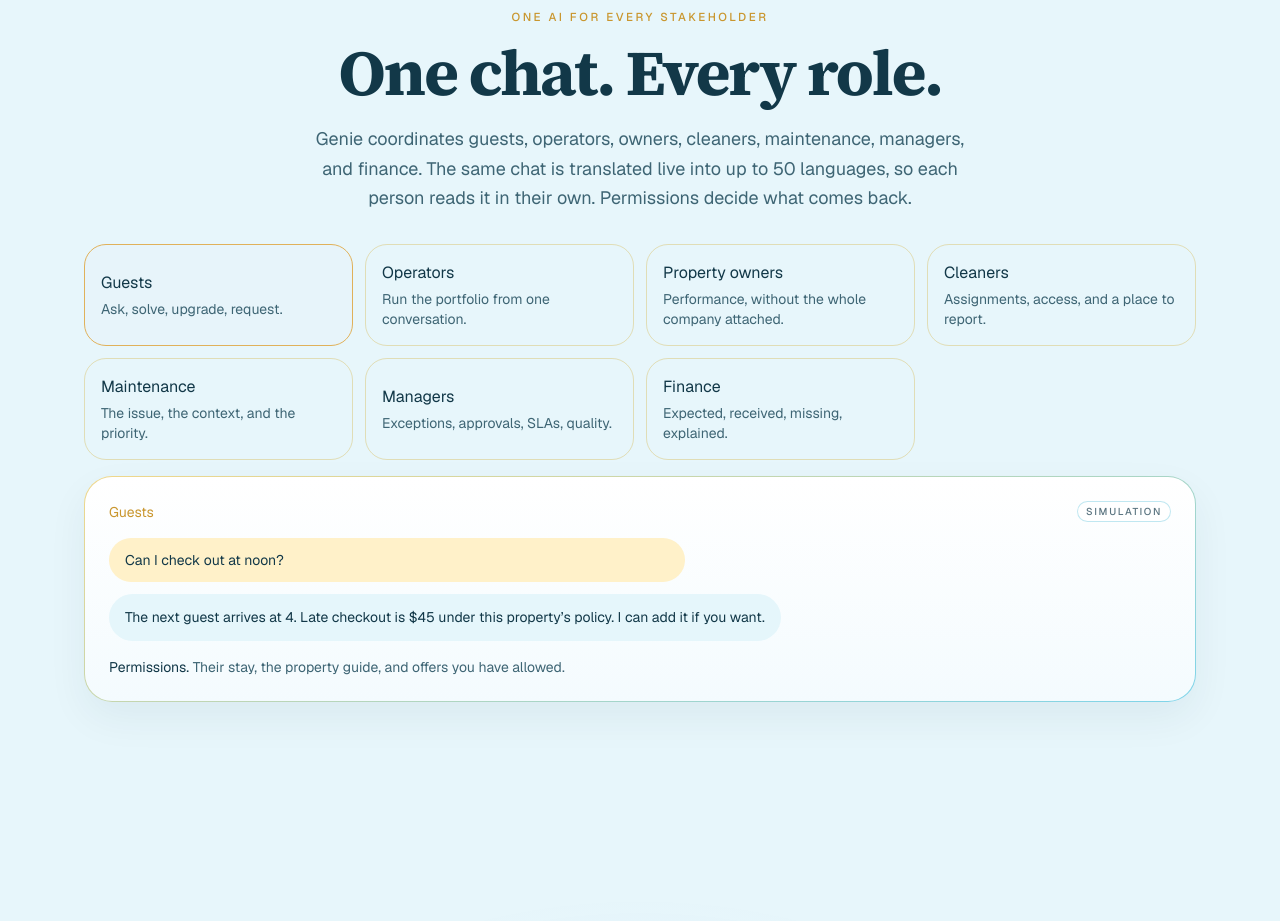
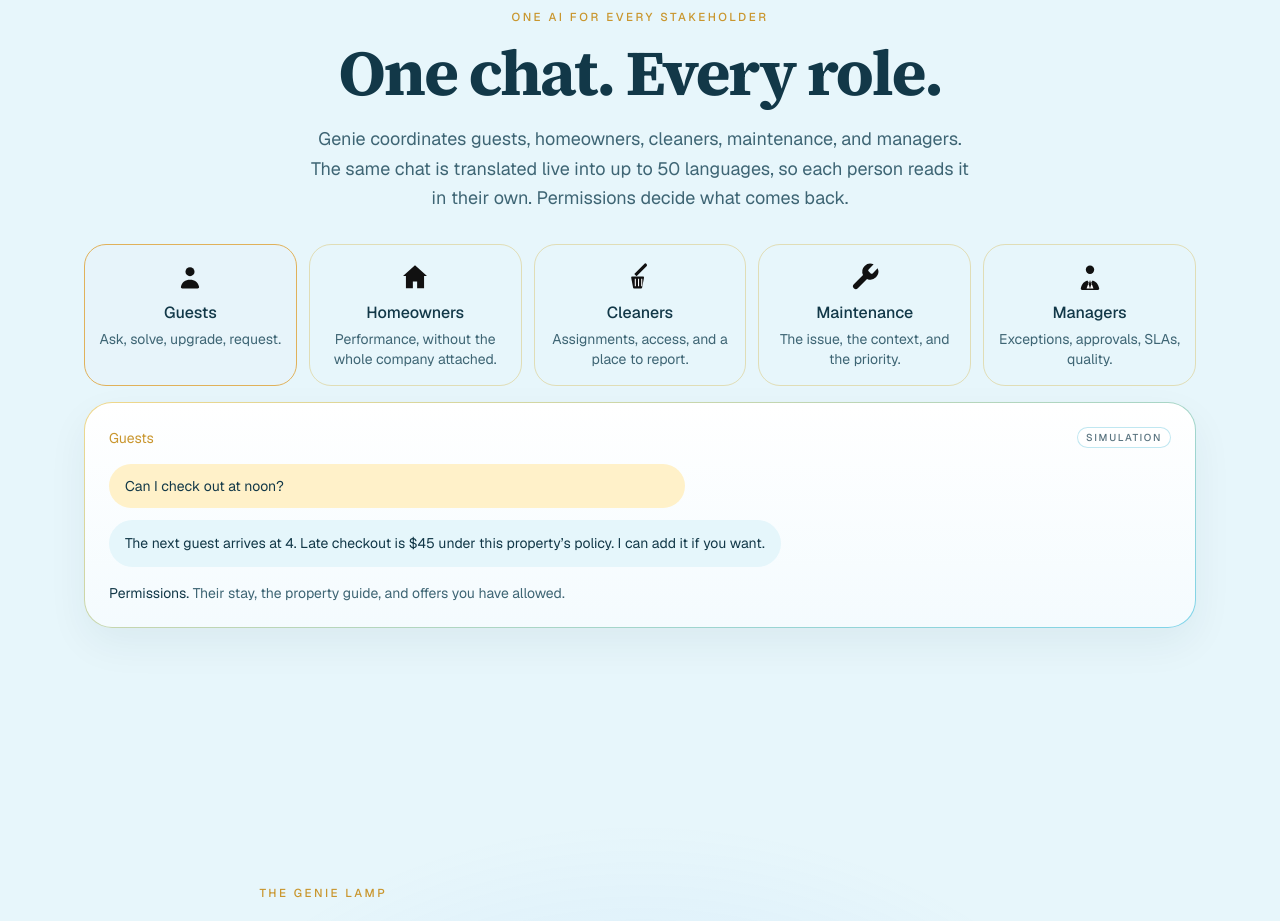
Before and after one commit to shervine/genie-front-website, a Next.js app: page / in a window 1280 px wide. Shown: the part 9940-10861 px from the top of the page. Built offline with nearby package versions, Linux system fonts and the light colour scheme.

Commit message:
Drop Operators and Finance, and give the remaining roles black icons.
Co-authored-by: shervin <shervin@mench.com>

```diff
--- a/components/site/stakeholders.tsx
+++ b/components/site/stakeholders.tsx
@@ -14,21 +14,22 @@ export function Stakeholders() {
       <Eyebrow>One AI for every stakeholder</Eyebrow>
       <Display className="mt-4 max-w-3xl">One chat. Every role.</Display>
       <Lede className="mt-5">
-        Genie coordinates guests, operators, owners, cleaners, maintenance, managers, and finance. The same chat is translated live into up to 50 languages, so each person reads it in their own. Permissions decide what comes back.
+        Genie coordinates guests, homeowners, cleaners, maintenance, and managers. The same chat is translated live into up to 50 languages, so each person reads it in their own. Permissions decide what comes back.
       </Lede>
-      <div className="mt-8 grid gap-3 sm:grid-cols-2 lg:grid-cols-4">
+      <div className="mt-8 grid gap-3 sm:grid-cols-2 lg:grid-cols-5">
         {STAKEHOLDERS.map((item) => (
           <button
             key={item.id}
             type="button"
             onClick={() => setId(item.id)}
             className={cn(
-              "rounded-[22px] border px-4 py-4 text-left",
+              "flex flex-col items-center rounded-[22px] border px-3 py-4 text-center",
               item.id === person.id ? "border-[#e0b15a] bg-[#e7f4fa]" : "border-[#d4af37]/35 hover:border-[#2eafd0]/50",
             )}
             aria-pressed={item.id === person.id}
           >
-            <span className="block text-base text-ink">{item.label}</span>
+            <RoleIcon id={item.id} />
+            <span className="mt-2 block text-base font-medium text-ink">{item.label}</span>
             <span className="mt-1 block text-sm text-mist">{item.line}</span>
           </button>
         ))}
@@ -50,3 +51,58 @@ export function Stakeholders() {
     </Section>
   )
 }
+
+function RoleIcon({ id }: { id: string }) {
+  const className = "size-8"
+  if (id === "guests") return <UserIcon className={className} />
+  if (id === "owners") return <HomeIcon className={className} />
+  if (id === "cleaners") return <BroomIcon className={className} />
+  if (id === "maintenance") return <WrenchIcon className={className} />
+  return <SuitIcon className={className} />
+}
+
+function UserIcon({ className }: { className?: string }) {
+  return (
+    <svg viewBox="0 0 24 24" className={className} aria-hidden="true">
+      <circle cx="12" cy="8" r="3.4" fill="#111" />
+      <path fill="#111" d="M5.2 19.4c.7-3.4 3.3-5.3 6.8-5.3s6.1 1.9 6.8 5.3c.15.7-.4 1.3-1.1 1.3H6.3c-.7 0-1.25-.6-1.1-1.3Z" />
+    </svg>
+  )
+}
+
+function SuitIcon({ className }: { className?: string }) {
+  return (
+    <svg viewBox="0 0 24 24" className={className} aria-hidden="true">
+      <circle cx="12" cy="6.6" r="3.15" fill="#111" />
+      <path fill="#111" d="M5.1 20.7c.55-3.5 2.7-5.5 4.9-6.1L12 17.2l2-2.6c2.2.6 4.35 2.6 4.9 6.1.12.6-.38 1.1-1 1.1H6.1c-.62 0-1.12-.5-1-1.1Z" />
+      <path fill="#fff" d="M12 13.6 9.4 20.6h5.2L12 13.6Z" />
+      <path fill="#111" d="m12 14.2-1 3.2L12 20.8l1-3.4-1-3.2Z" />
+    </svg>
+  )
+}
+
+function HomeIcon({ className }: { className?: string }) {
+  return (
+    <svg viewBox="0 0 24 24" className={className} aria-hidden="true">
+      <path fill="#111" d="M12 3.2 3 11.2h2.2V20.4h5.2v-5.1h3.2v5.1h5.2V11.2H21L12 3.2Z" />
+    </svg>
+  )
+}
+
+function BroomIcon({ className }: { className?: string }) {
+  return (
+    <svg viewBox="0 0 24 24" className={className} aria-hidden="true">
+      <path fill="#111" d="M15.2 2.2a1.2 1.2 0 0 1 1.7 1.7L9.4 11.4 7.7 9.7 15.2 2.2Z" />
+      <path fill="#111" d="M6.1 11.6h8.2c.5 0 .8.5.7.9l-1.4 7.4c-.1.5-.5.8-1 .8H7.8c-.5 0-.9-.3-1-.8L5.4 12.5c-.1-.4.2-.9.7-.9Z" />
+      <path fill="#fff" d="M8.1 13.4h.8v5.6h-.8zM10.5 13.4h.8v5.6h-.8zM12.9 13.4h.8v5.6h-.8z" />
+    </svg>
+  )
+}
+
+function WrenchIcon({ className }: { className?: string }) {
+  return (
+    <svg viewBox="0 0 24 24" className={className} aria-hidden="true">
+      <path fill="#111" d="M14.7 6.3a1 1 0 0 0 0 1.4l1.6 1.6a1 1 0 0 0 1.4 0l3.77-3.77a6 6 0 0 1-7.94 7.94l-6.91 6.91a2.12 2.12 0 0 1-3-3l6.91-6.91a6 6 0 0 1 7.94-7.94l-3.76 3.76z" />
+    </svg>
+  )
+}
--- a/lib/content.ts
+++ b/lib/content.ts
@@ -383,17 +383,8 @@ export const STAKEHOLDERS = [
     sees: "Their stay, the property guide, and offers you have allowed.",
   },
   {
-    id: "operators",
-    label: "Operators",
-    line: "Run the portfolio from one conversation.",
-    ask: "Which properties had maintenance issues this week?",
-    answer:
-      "Villa Sol, Cottage 12, and Pier House. Cottage 12 is the one past your escalation window.",
-    sees: "The portfolio they are assigned. Not a different company’s data.",
-  },
-  {
     id: "owners",
-    label: "Property owners",
+    label: "Homeowners",
     line: "Performance, without the whole company attached.",
     ask: "How did my villa do this month?",
     answer:
@@ -426,15 +417,6 @@ export const STAKEHOLDERS = [
     answer:
       "One refund over the $100 line, one cleaner past the complaint threshold, and six late checkouts waiting because that workflow is still on Copilot.",
     sees: "The exception queue for their scope. Routine work stays off their screen.",
-  },
-  {
-    id: "finance",
-    label: "Finance",
-    line: "Expected, received, missing, explained.",
-    ask: "Why was the Booking.com payout short?",
-    answer:
-      "In the sample, $3,200 splits into cancellations, a commission restatement, and one payout that never landed.",
-    sees: "Reservation money: fares, fees, taxes where provided, refunds, deposits, upsells, payouts.",
   },
 ]
 
```
